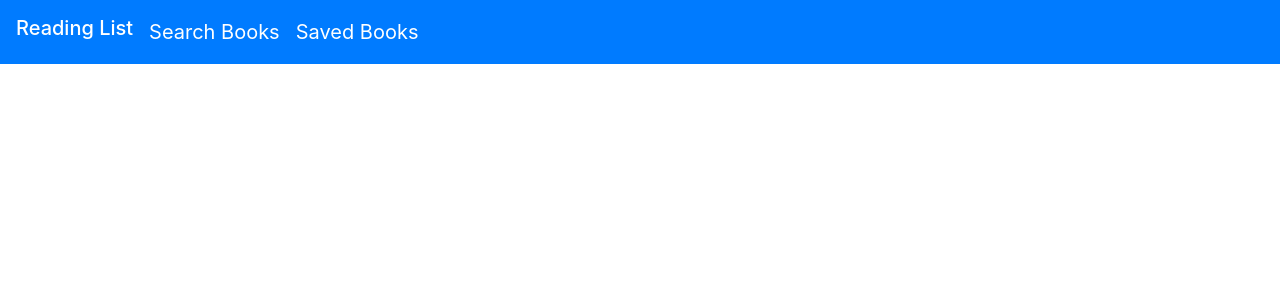
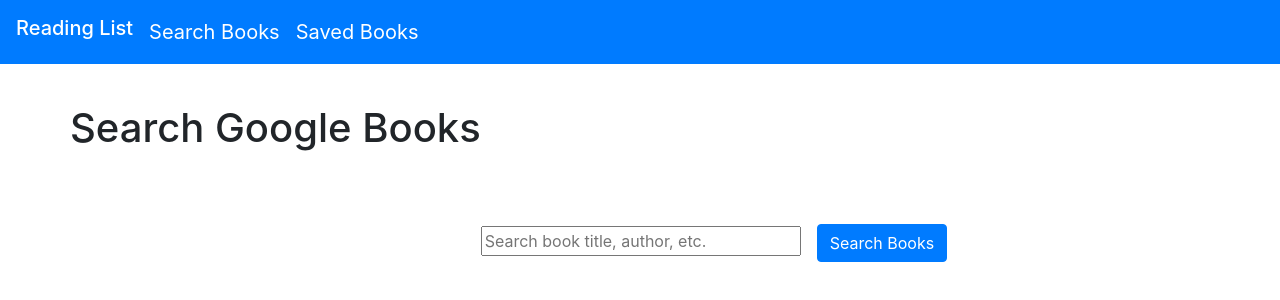
Before and after one commit to AbbyNeko/Google-Books-Search, a React (Create React App) app in the folder client/: page / in a window 1280 px wide. Shown: the top 300 px of the page. Built offline with nearby package versions, Linux system fonts and the light colour scheme.

Commit message:
changed router

```diff
--- a/client/package.json
+++ b/client/package.json
@@ -1,7 +1,6 @@
 {
   "name": "client",
   "version": "0.1.0",
-  "homepage": "https://abbyneko.github.io/Google-Books-Search",
   "private": true,
   "proxy": "http://localhost:3001/",
   "dependencies": {
--- a/client/src/App.js
+++ b/client/src/App.js
@@ -11,10 +11,10 @@ function App() {
       <div>
         <Nav />
         <Switch>
-          <Route exact path={["/Google-Books-Search"]}>
+          <Route exact path={["/"]}>
             <SearchBooks />
           </Route>
-          <Route exact path="/Google-Books-Search/savedbooks">
+          <Route exact path="//savedbooks">
             <SavedBooks />
           </Route>
         </Switch>
--- a/client/src/components/Nav/index.js
+++ b/client/src/components/Nav/index.js
@@ -8,13 +8,13 @@ function Nav() {
       <ul className="navbar-nav mr-auto">
 
       <li className="nav-item">
-      <a className="navbar-brand" href="/Google-Books-Search">
+      <a className="navbar-brand" href="/">
         Search Books
       </a>
       </li>
 
       <li className="nav-item">
-      <a className="navbar-brand saved-books" href="/Google-Books-Search/savedbooks">
+      <a className="navbar-brand saved-books" href="/savedbooks">
         Saved Books
       </a>
       </li>
--- a/package.json
+++ b/package.json
@@ -3,9 +3,6 @@
   "version": "1.0.0",
   "description": "### Overview",
   "main": "server.js",
-  "engines": {
-    "node": "12.8.0"
-  },
   "scripts": {
     "test": "react-scripts test",
     "start": "react-scripts start",
@@ -23,7 +20,7 @@
   "bugs": {
     "url": "https://github.com/AbbyNeko/Google-Books-Search/issues"
   },
-  "homepage": "https://abbyneko.github.io/Google-Books-Search",
+  "homepage": "https://github.com/AbbyNeko/Google-Books-Search#readme",
   "dependencies": {
     "axios": "^0.19.2",
     "express": "^4.17.1",
```
